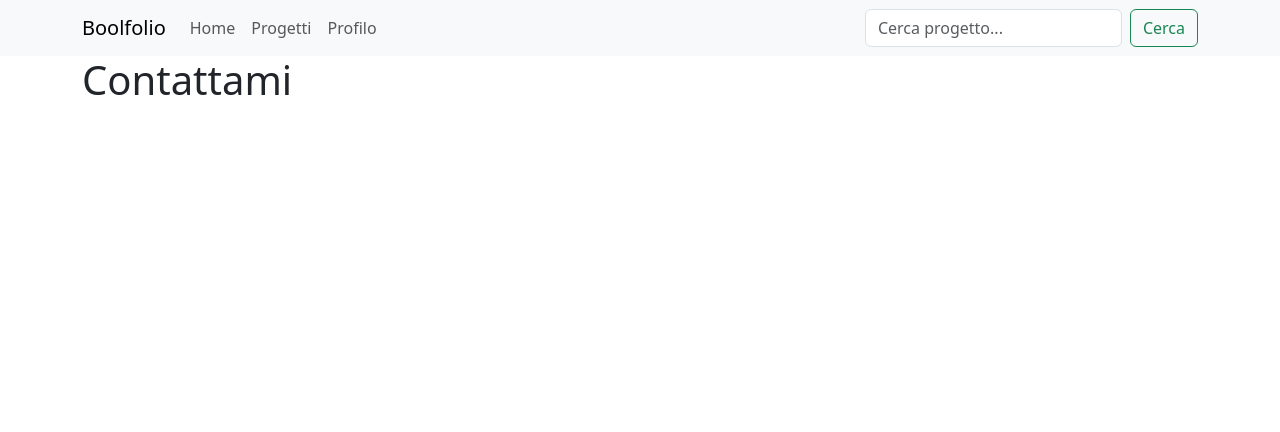
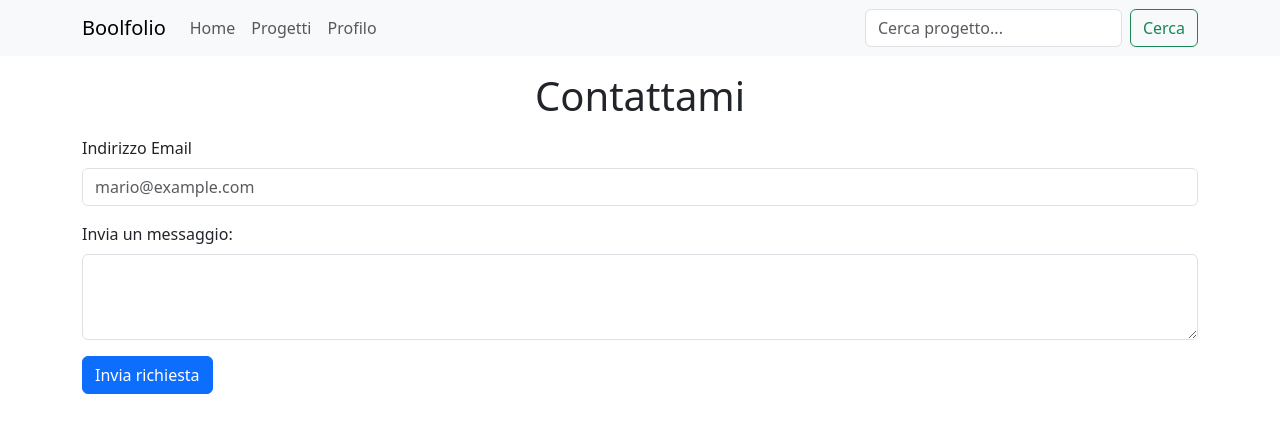
Before and after one commit to PasquiFra/MyProjects-Vue, a Vue app: page /profile in a window 1280 px wide. Shown: the top 432 px of the page. Built offline with nearby package versions, Linux system fonts and the light colour scheme.

Commit message:
send email form created

```diff
--- a/src/components/pages/ProfilePage.vue
+++ b/src/components/pages/ProfilePage.vue
@@ -5,7 +5,22 @@ export default {
 </script>
 
 <template>
-    <h1>Contattami</h1>
+    <h1 class="text-center my-3">Contattami</h1>
+
+    <form @submit.prevent="">
+
+        <div class="mb-3">
+            <label for="email_send" class="form-label">Indirizzo Email</label>
+            <input type="email" class="form-control" id="email_send" placeholder="mario@example.com">
+        </div>
+        <div class="mb-3">
+            <label for="text_send" class="form-label">Invia un messaggio:</label>
+            <textarea class="form-control" id="text_send" rows="3"></textarea>
+        </div>
+        <button type="submit" class="btn btn-primary mb-3">Invia richiesta</button>
+
+    </form>
+
 </template>
 
 <style lang="scss" scoped></style>
```
